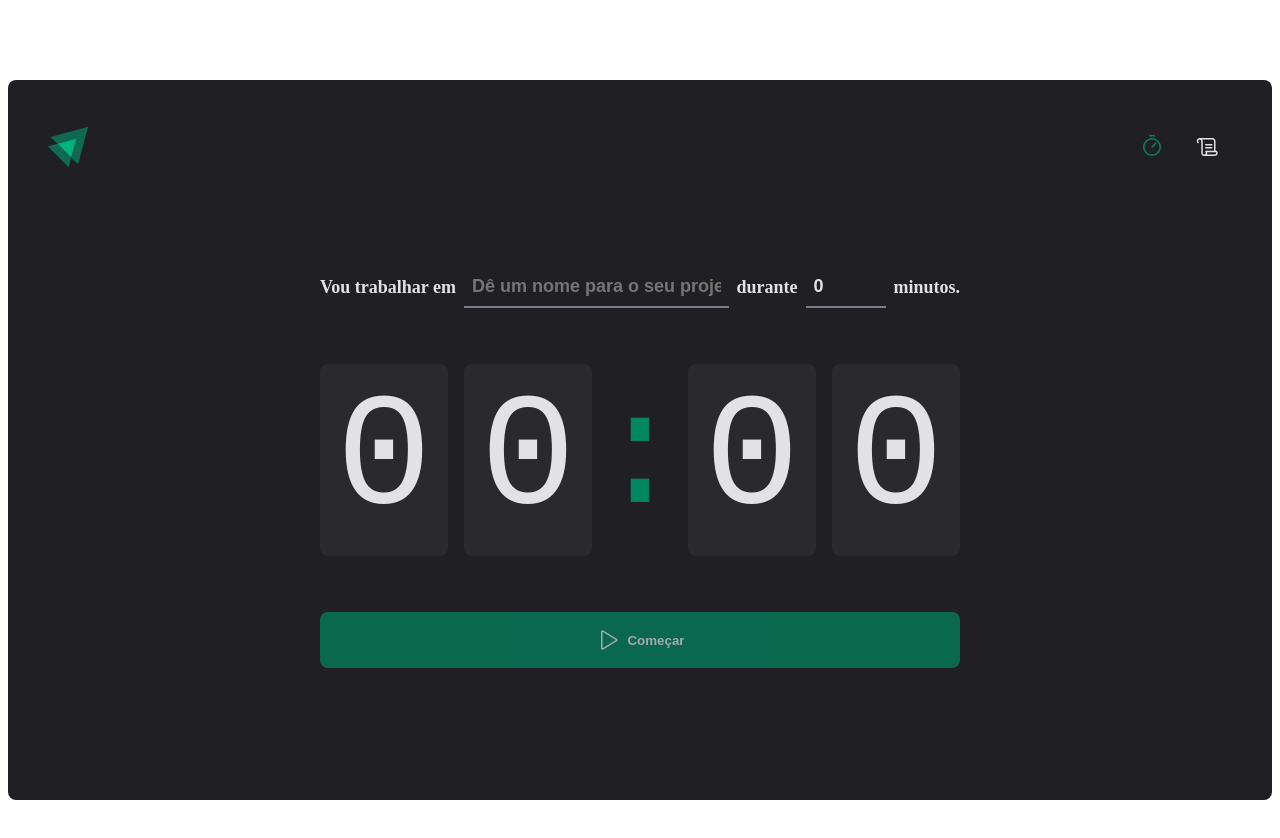
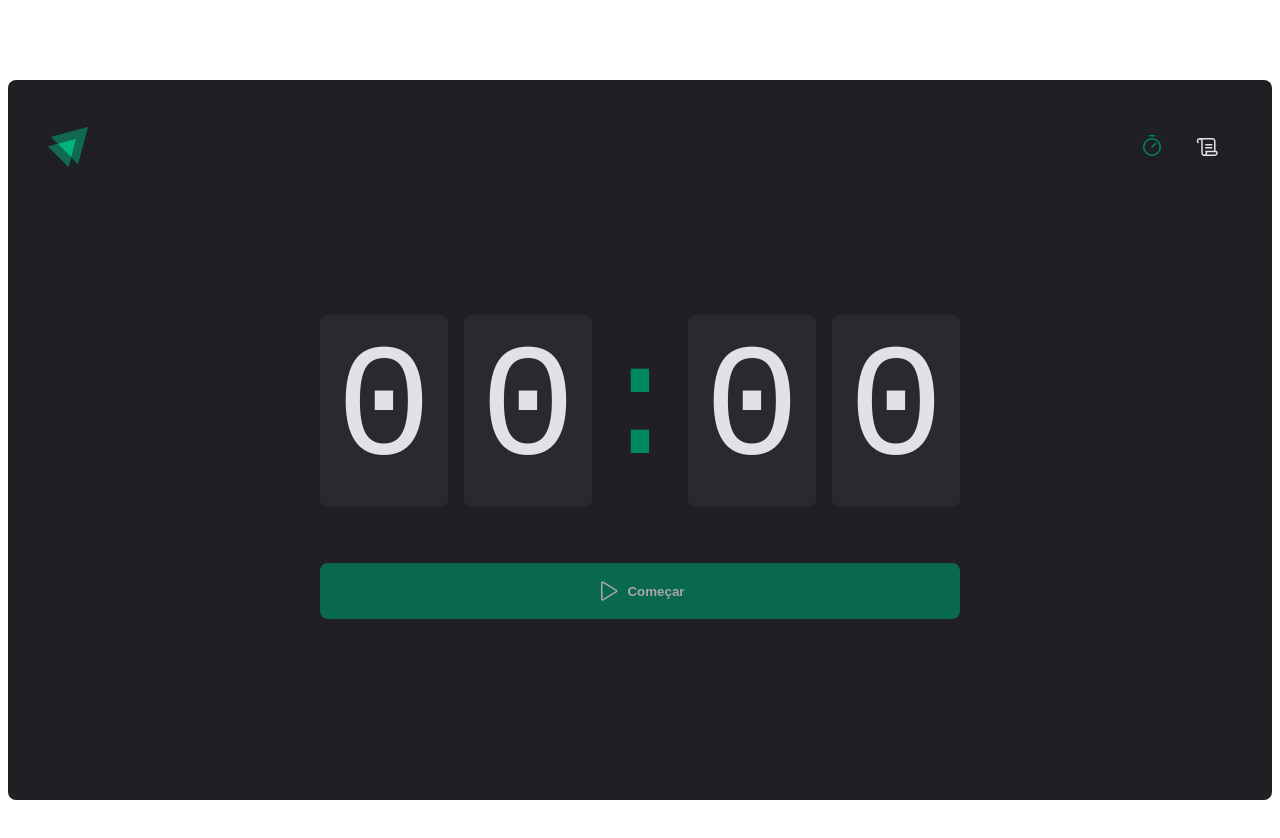
Before and after one commit to heitorlbelem/ignite-timer, a React (Vite) app: page / in a window 1280 px wide. Shown: the top 838 px of the page. Built offline with nearby package versions, Linux system fonts and the light colour scheme.

Commit message:
Adding context provider to shar info with child components

```diff
--- /dev/null
+++ b/src/pages/Home/components/Countdown/index.tsx
@@ -0,0 +1,58 @@
+import { useContext, useEffect, useState } from 'react'
+import { CountdownContainer, Separator } from './styles'
+import { CyclesContext } from '../..'
+import { differenceInSeconds } from 'date-fns'
+
+export function Countdown() {
+  const { activeCycle, activeCycleId, markCurrentCycleAsFinished } =
+    useContext(CyclesContext)
+  const [amountSecondsPassed, setAmountSecondsPassed] = useState(0)
+
+  const totalSeconds = activeCycle ? activeCycle.minutesAmount * 60 : 0
+
+  const currentSeconds = activeCycle ? totalSeconds - amountSecondsPassed : 0
+
+  const minutesAmount = Math.floor(currentSeconds / 60)
+  const secondsAmount = currentSeconds % 60
+
+  const minutes = String(minutesAmount).padStart(2, '0')
+  const seconds = String(secondsAmount).padStart(2, '0')
+
+  useEffect(() => {
+    let interval: number
+
+    if (activeCycle) {
+      interval = setInterval(() => {
+        const secondsDifference = differenceInSeconds(new Date(), activeCycle.startDate)
+
+        if (secondsDifference >= totalSeconds) {
+          markCurrentCycleAsFinished()
+          setAmountSecondsPassed(totalSeconds)
+          clearInterval(interval)
+        } else {
+          setAmountSecondsPassed(secondsDifference)
+        }
+      }, 1000)
+    }
+
+    return () => {
+      clearInterval(interval)
+    }
+  }, [activeCycle, totalSeconds, activeCycleId, markCurrentCycleAsFinished])
+
+  useEffect(() => {
+    if (activeCycle) {
+      document.title = `Ignite Timer: ${minutes}:${seconds}`
+    }
+  }, [minutes, seconds, activeCycle])
+
+  return (
+    <CountdownContainer>
+      <span>{minutes[0]}</span>
+      <span>{minutes[1]}</span>
+      <Separator>:</Separator>
+      <span>{seconds[0]}</span>
+      <span>{seconds[1]}</span>
+    </CountdownContainer>
+  )
+}
--- /dev/null
+++ b/src/pages/Home/components/Countdown/styles.ts
@@ -0,0 +1,27 @@
+import styled from 'styled-components'
+
+export const CountdownContainer = styled.div`
+  font-family: 'Roboto Mono', monospace;
+  font-size: 10rem;
+  line-height: 8rem;
+  color: ${(props) => props.theme['gray-100']};
+
+  display: flex;
+  gap: 1rem;
+
+  span {
+    background: ${(props) => props.theme['gray-700']};
+    padding: 2rem 1rem;
+    border-radius: 8px;
+  }
+`
+
+export const Separator = styled.div`
+  padding: 2rem 0;
+  color: ${(props) => props.theme['green-500']};
+
+  width: 4rem;
+  overflow: hidden;
+  display: flex;
+  justify-content: center;
+`
--- /dev/null
+++ b/src/pages/Home/components/NewCycleForm/styles.ts
@@ -0,0 +1,39 @@
+import styled from 'styled-components'
+
+export const FormContainer = styled.div`
+  width: 100%;
+
+  display: flex;
+  align-items: center;
+  justify-content: center;
+  flex-wrap: wrap;
+  gap: 0.5rem;
+
+  color: ${(props) => props.theme['gray-100']};
+
+  font-size: 1.125rem;
+  font-weight: 700;
+`
+
+const BaseInput = styled.input`
+  background: transparent;
+  height: 2.5rem;
+  border: 0;
+  border-bottom: 2px solid ${(props) => props.theme['gray-500']};
+  font-weight: bold;
+  font-size: 1.125rem;
+  padding: 0 0.5rem;
+  color: ${(props) => props.theme['gray-100']};
+`
+
+export const TaskInput = styled(BaseInput)`
+  flex: 1;
+
+  &::-webkit-calendar-picker-indicator {
+    display: none !important;
+  }
+`
+
+export const MinutesAmountInput = styled(BaseInput)`
+  width: 4rem;
+`
--- a/src/pages/Home/index.tsx
+++ b/src/pages/Home/index.tsx
@@ -1,30 +1,8 @@
 import { HandPalm, Play } from 'phosphor-react'
-import { useForm } from 'react-hook-form'
-import { zodResolver } from '@hookform/resolvers/zod'
-import * as zod from 'zod'
-import { differenceInSeconds } from 'date-fns'
 
-import {
-  CountdownContainer,
-  FormContainer,
-  HomeContainer,
-  MinutesAmountInput,
-  Separator,
-  StartCountdownButton,
-  TaskInput,
-  StopCountdownButton,
-} from './styles'
-import { useEffect, useState } from 'react'
-
-const newCycleFormValidationSchema = zod.object({
-  task: zod.string().min(1, 'Informe a tarefa'),
-  minutesAmount: zod
-    .number()
-    .min(5, 'O ciclo precisa ser de no mínimo 5 minutos')
-    .max(60, 'O ciclo precisa ser de no máximo 60 minutos'),
-})
-
-type NewCycleFormData = zod.infer<typeof newCycleFormValidationSchema>
+import { HomeContainer, StartCountdownButton, StopCountdownButton } from './styles'
+import { createContext, useState } from 'react'
+import { Countdown } from './components/Countdown'
 
 interface Cycle {
   id: string
@@ -35,47 +13,50 @@
   finishedDate?: Date
 }
 
+interface CyclesContextType {
+  activeCycle: Cycle | undefined
+  activeCycleId: string | null
+  markCurrentCycleAsFinished: () => void
+}
+
+export const CyclesContext = createContext({} as CyclesContextType)
+
 export function Home() {
   const [cycles, setCycles] = useState<Cycle[]>([])
   const [activeCycleId, setActiveCycleId] = useState<string | null>(null)
-  const [amountSecondsPassed, setAmountSecondsPassed] = useState(0)
+  const activeCycle = cycles.find((cycle) => cycle.id === activeCycleId)
 
-  const { register, handleSubmit, watch, reset } = useForm<NewCycleFormData>({
-    resolver: zodResolver(newCycleFormValidationSchema),
-    defaultValues: {
-      task: '',
-      minutesAmount: 0,
-    },
-  })
+  // const isSubmitDisabled = !task
 
-  const activeCycle = cycles.find((cycle) => cycle.id === activeCycleId)
-  const totalSeconds = activeCycle ? activeCycle.minutesAmount * 60 : 0
-  const currentSeconds = activeCycle ? totalSeconds - amountSecondsPassed : 0
+  // const task = watch('task')
 
-  const minutesAmount = Math.floor(currentSeconds / 60)
-  const secondsAmount = currentSeconds % 60
+  function markCurrentCycleAsFinished() {
+    setCycles((state) =>
+      state.map((cycle) => {
+        if (cycle.id === activeCycleId) {
+          return { ...cycle, finishedDate: new Date() }
+        } else {
+          return cycle
+        }
+      })
+    )
+  }
 
-  const minutes = String(minutesAmount).padStart(2, '0')
-  const seconds = String(secondsAmount).padStart(2, '0')
+  // function handleCreateNewCycle(data: NewCycleFormData) {
+  //   const { minutesAmount, task } = data
+  //   const id = String(new Date().getTime())
+  //   const newCycle: Cycle = {
+  //     id,
+  //     task,
+  //     minutesAmount,
+  //     startDate: new Date(),
+  //   }
 
-  const task = watch('task')
-  const isSubmitDisabled = !task
-
-  function handleCreateNewCycle(data: NewCycleFormData) {
-    const { minutesAmount, task } = data
-    const id = String(new Date().getTime())
-    const newCycle: Cycle = {
-      id,
-      task,
-      minutesAmount,
-      startDate: new Date(),
-    }
-
-    setCycles((state) => [...state, newCycle])
-    setActiveCycleId(id)
-    setAmountSecondsPassed(0)
-    reset()
-  }
+  //   setCycles((state) => [...state, newCycle])
+  //   setActiveCycleId(id)
+  //   setAmountSecondsPassed(0)
+  //   reset()
+  // }
 
   function handleInterruptCycle() {
     setCycles((state) =>
@@ -90,83 +71,16 @@
     setActiveCycleId(null)
   }
 
-  useEffect(() => {
-    let interval: number
-
-    if (activeCycle) {
-      interval = setInterval(() => {
-        const secondsDifference = differenceInSeconds(new Date(), activeCycle.startDate)
-
-        if (secondsDifference >= totalSeconds) {
-          setCycles((state) =>
-            state.map((cycle) => {
-              if (cycle.id === activeCycleId) {
-                return { ...cycle, finishedDate: new Date() }
-              } else {
-                return cycle
-              }
-            })
-          )
-          setAmountSecondsPassed(totalSeconds)
-          clearInterval(interval)
-        } else {
-          setAmountSecondsPassed(secondsDifference)
-        }
-      }, 1000)
-    }
-
-    return () => {
-      clearInterval(interval)
-    }
-  }, [activeCycle, totalSeconds, activeCycleId])
-
-  useEffect(() => {
-    if (activeCycle) {
-      document.title = `Ignite Timer: ${minutes}:${seconds}`
-    }
-  }, [minutes, seconds, activeCycle])
-
   return (
     <HomeContainer>
-      <form action="" onSubmit={handleSubmit(handleCreateNewCycle)}>
-        <FormContainer>
-          <label htmlFor="task">Vou trabalhar em</label>
-          <TaskInput
-            type="text"
-            id="task"
-            list="task-suggestions"
-            placeholder="Dê um nome para o seu projeto"
-            disabled={!!activeCycle}
-            {...register('task')}
-          />
-          <datalist id="task-suggestions">
-            <option value="Projeto 1" />
-            <option value="Projeto 2" />
-            <option value="Projeto 3" />
-          </datalist>
-
-          <label htmlFor="minutesAmount">durante</label>
-          <MinutesAmountInput
-            type="number"
-            id="minutesAmount"
-            placeholder="00"
-            step={5}
-            min={5}
-            max={60}
-            disabled={!!activeCycle}
-            {...register('minutesAmount', { valueAsNumber: true })}
-          />
-
-          <span>minutos.</span>
-        </FormContainer>
-
-        <CountdownContainer>
-          <span>{minutes[0]}</span>
-          <span>{minutes[1]}</span>
-          <Separator>:</Separator>
-          <span>{seconds[0]}</span>
-          <span>{seconds[1]}</span>
-        </CountdownContainer>
+      {/* <form action="" onSubmit={handleSubmit(handleCreateNewCycle)}> */}
+      <form action="">
+        <CyclesContext.Provider
+          value={{ activeCycle, activeCycleId, markCurrentCycleAsFinished }}
+        >
+          {/* <NewCycleForm /> */}
+          <Countdown />
+        </CyclesContext.Provider>
 
         {activeCycle ? (
           <StopCountdownButton type="button" onClick={handleInterruptCycle}>
@@ -174,7 +88,7 @@
             Interromper
           </StopCountdownButton>
         ) : (
-          <StartCountdownButton disabled={isSubmitDisabled} type="submit">
+          <StartCountdownButton disabled={true} type="submit">
             <Play size={24} />
             Começar
           </StartCountdownButton>
--- a/src/pages/Home/styles.ts
+++ b/src/pages/Home/styles.ts
@@ -14,70 +14,6 @@
     gap: 3.5rem;
     flex-wrap: wrap;
   }
-`
-
-export const FormContainer = styled.div`
-  width: 100%;
-
-  display: flex;
-  align-items: center;
-  justify-content: center;
-  flex-wrap: wrap;
-  gap: 0.5rem;
-
-  color: ${(props) => props.theme['gray-100']};
-
-  font-size: 1.125rem;
-  font-weight: 700;
-`
-
-const BaseInput = styled.input`
-  background: transparent;
-  height: 2.5rem;
-  border: 0;
-  border-bottom: 2px solid ${(props) => props.theme['gray-500']};
-  font-weight: bold;
-  font-size: 1.125rem;
-  padding: 0 0.5rem;
-  color: ${(props) => props.theme['gray-100']};
-`
-
-export const TaskInput = styled(BaseInput)`
-  flex: 1;
-
-  &::-webkit-calendar-picker-indicator {
-    display: none !important;
-  }
-`
-
-export const MinutesAmountInput = styled(BaseInput)`
-  width: 4rem;
-`
-
-export const CountdownContainer = styled.div`
-  font-family: 'Roboto Mono', monospace;
-  font-size: 10rem;
-  line-height: 8rem;
-  color: ${(props) => props.theme['gray-100']};
-
-  display: flex;
-  gap: 1rem;
-
-  span {
-    background: ${(props) => props.theme['gray-700']};
-    padding: 2rem 1rem;
-    border-radius: 8px;
-  }
-`
-
-export const Separator = styled.div`
-  padding: 2rem 0;
-  color: ${(props) => props.theme['green-500']};
-
-  width: 4rem;
-  overflow: hidden;
-  display: flex;
-  justify-content: center;
 `
 
 const BaseCountdownButton = styled.button`
```
Also changed, not shown: src/pages/Home/components/NewCycleForm/index.tsx (added, +57 -0 lines).
